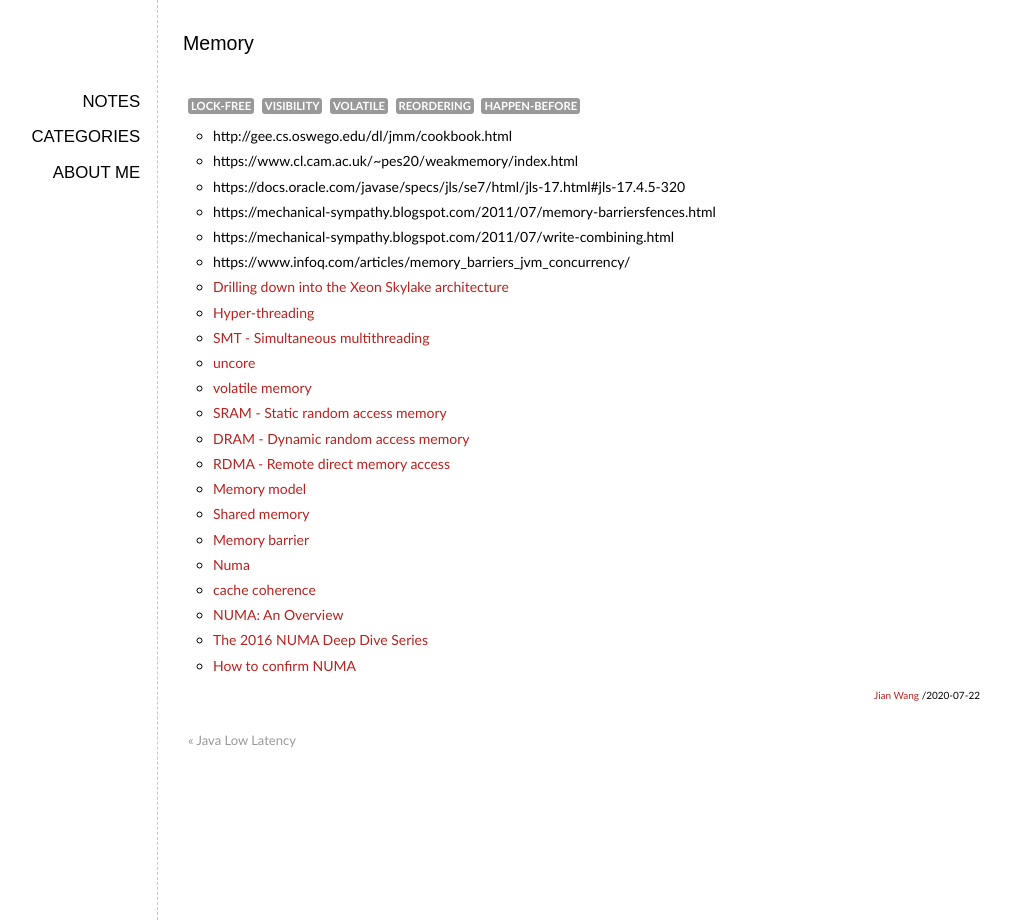
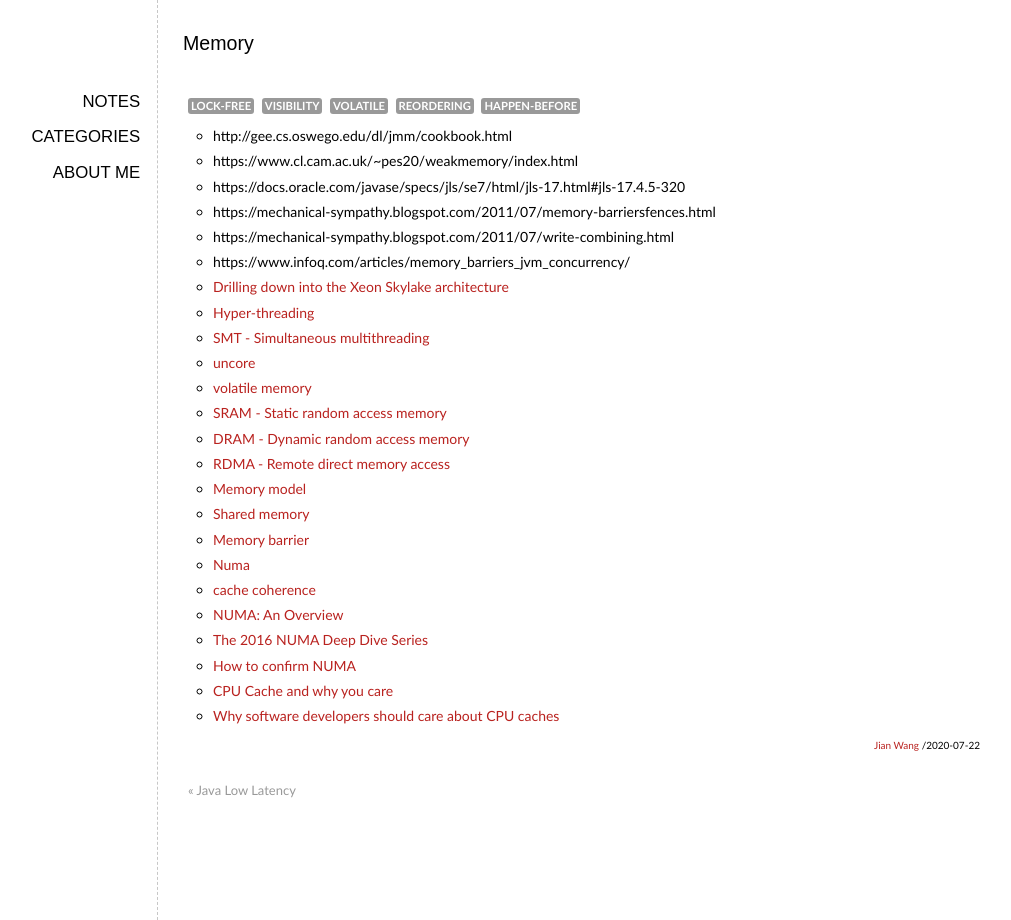
Before and after one commit to elan2wang/note, a Jekyll site: the page built from _posts/2020-07-22-memory.md, in a window 1280 px wide. Shown: the whole page, without its empty margins (93-1104 px from the left). Built offline with Jekyll 4.4.1, drawn with Linux system fonts in a browser that asks for light colours; comment, search, counter and statistics services are not loaded.

Commit message:
Update 2020-07-22-memory.md

```diff
--- a/_posts/2020-07-22-memory.md
+++ b/_posts/2020-07-22-memory.md
@@ -30,3 +30,5 @@ categories: Java
 * [NUMA: An Overview](https://queue.acm.org/detail.cfm?id=2513149)
 * [The 2016 NUMA Deep Dive Series](https://frankdenneman.nl/2016/07/06/introduction-2016-numa-deep-dive-series/)
 * [How to confirm NUMA](https://stackoverflow.com/questions/10109783/how-to-confirm-numa)
+* [CPU Cache and why you care](https://www.aristeia.com/TalkNotes/ACCU2011_CPUCaches.pdf)
+* [Why software developers should care about CPU caches](https://medium.com/software-design/why-software-developers-should-care-about-cpu-caches-8da04355bb8a)
```
